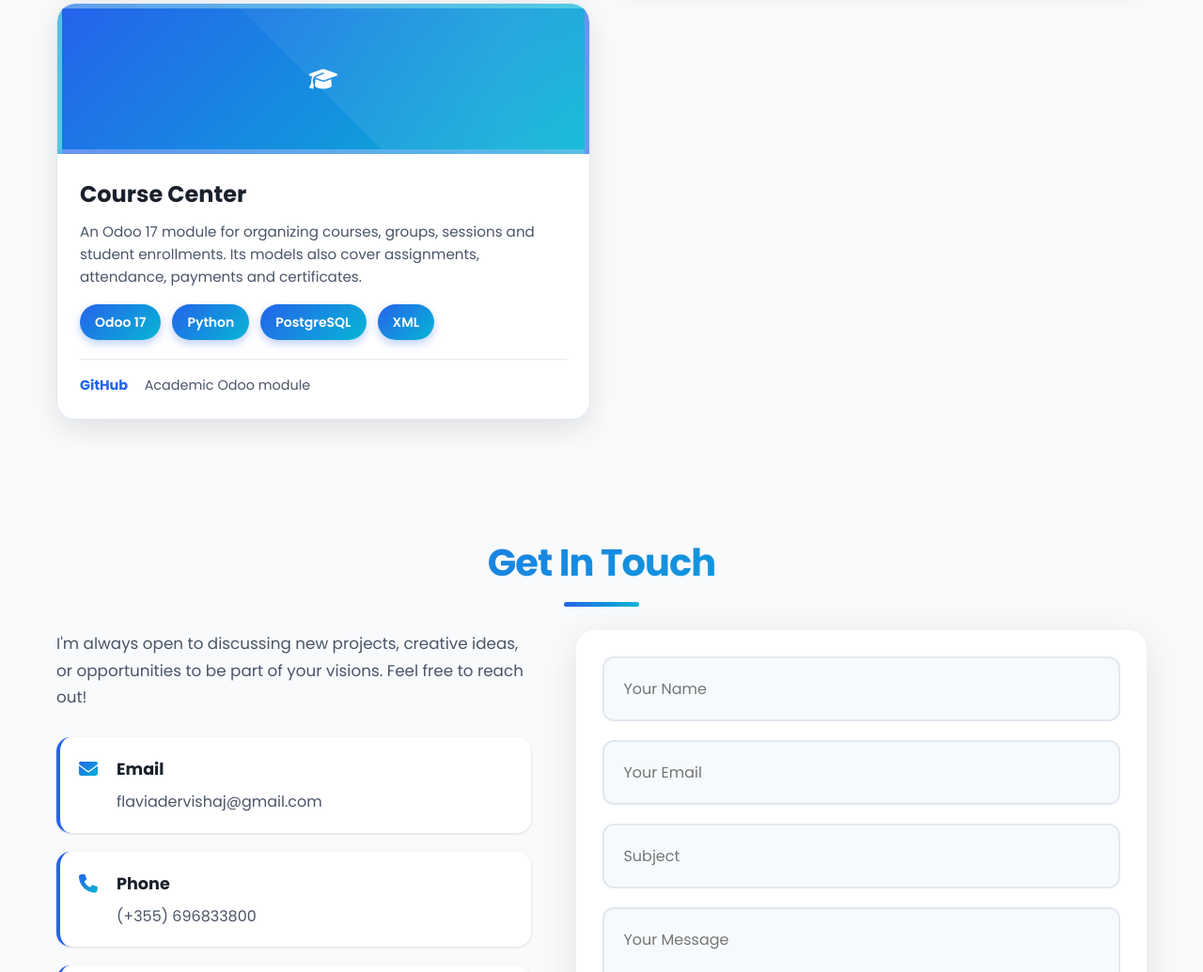
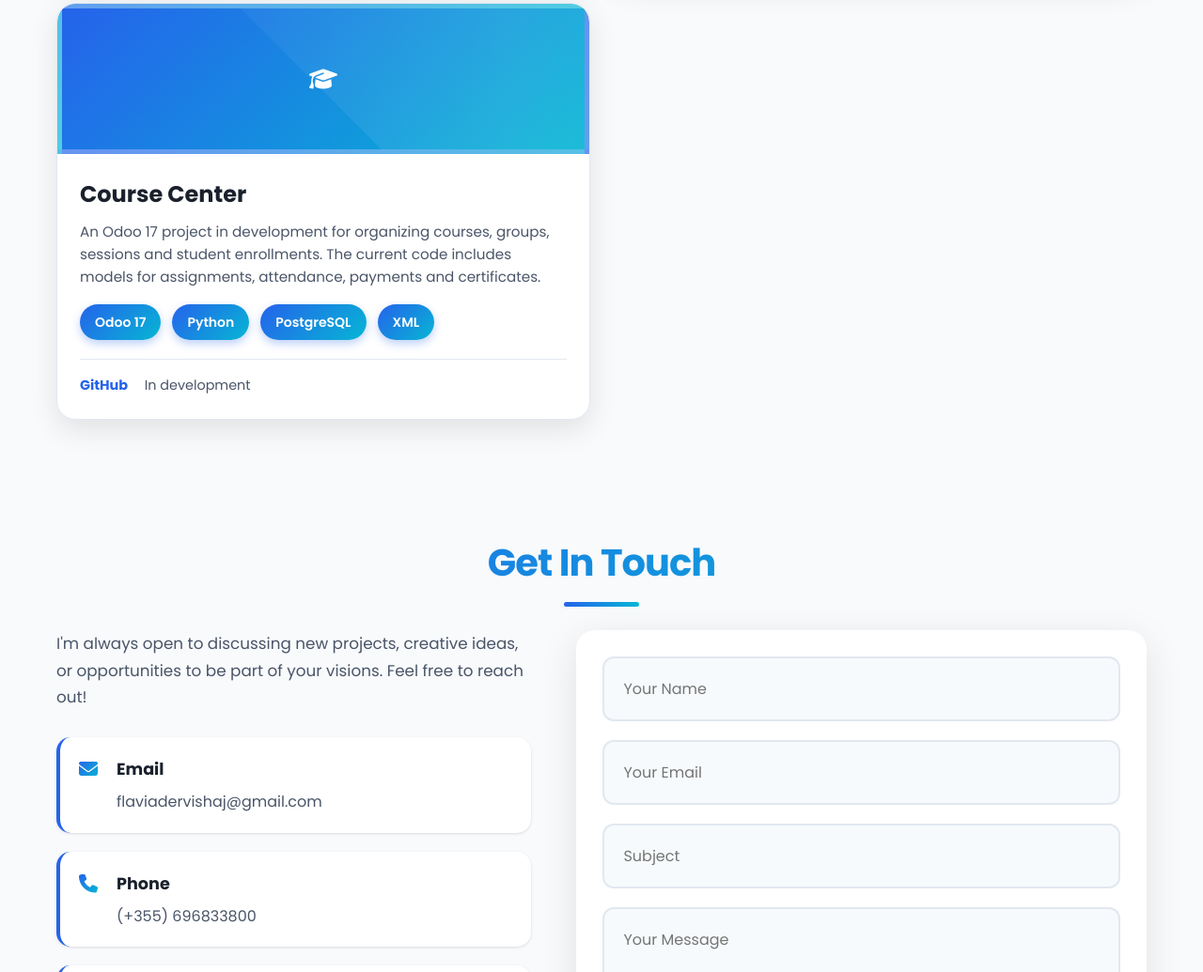
Before and after one commit to flaviadervishaj/Portfolio, a website: page index.html in a window 1280 px wide. Shown: the part 3280-4315 px from the top of the page at 94% size. Drawn offline with Linux system fonts and the light colour scheme.

Commit message:
Label Course Center as in development (#9)
* Label Course Center as in development

* Show Course Center development status in portfolio

```diff
--- a/index.html
+++ b/index.html
@@ -261,9 +261,9 @@
                     </div>
                     <div class="project-content">
                         <h3 class="project-title">Course Center</h3>
-                        <p class="project-description">An Odoo 17 module for organizing courses, groups, sessions and student enrollments. Its models also cover assignments, attendance, payments and certificates.</p>
+                        <p class="project-description">An Odoo 17 project in development for organizing courses, groups, sessions and student enrollments. The current code includes models for assignments, attendance, payments and certificates.</p>
                         <div class="project-tags"><span class="tag">Odoo 17</span><span class="tag">Python</span><span class="tag">PostgreSQL</span><span class="tag">XML</span></div>
-                        <div class="project-actions"><a href="https://github.com/flaviadervishaj/course-center-odoo" target="_blank" rel="noopener noreferrer">GitHub</a><span>Academic Odoo module</span></div>
+                        <div class="project-actions"><a href="https://github.com/flaviadervishaj/course-center-odoo" target="_blank" rel="noopener noreferrer">GitHub</a><span>In development</span></div>
                     </div>
                 </div>
             </div>
```
Also changed, not shown: README.md.
